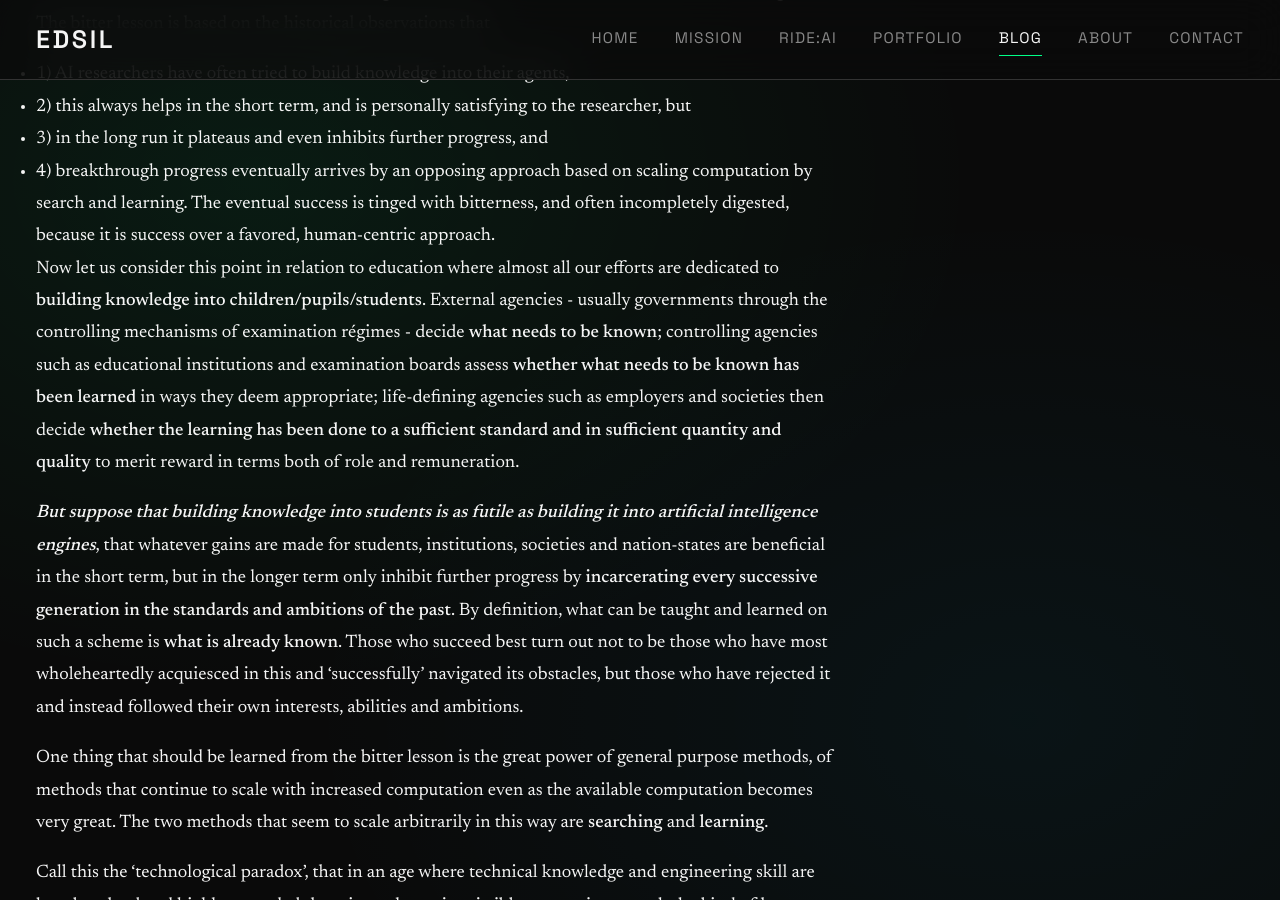
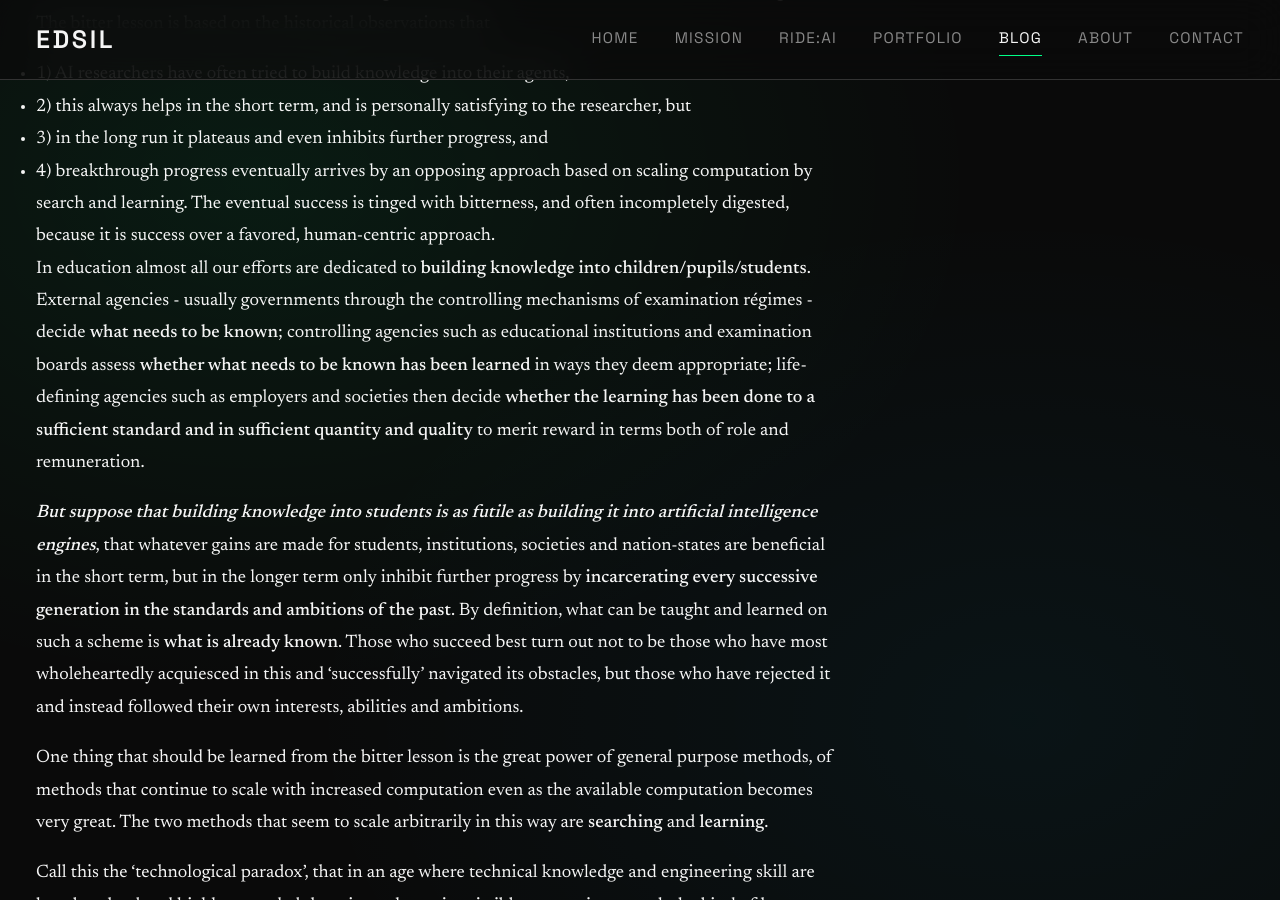
Before and after one commit to pudepiedj/edsil, a Jekyll site: the page built from _posts/2026-01-06-bitter-pill-I.md, in a window 1280 px wide and 900 px high, scrolled down 1341 px. Built offline with Jekyll 4.4.1, drawn with Linux system fonts in a browser that asks for light colours.

Commit message:
Blog Pill I update

```diff
--- a/_posts/2026-01-06-bitter-pill-I.md
+++ b/_posts/2026-01-06-bitter-pill-I.md
@@ -18,7 +18,8 @@ This is what he writes:
 - 4) breakthrough progress eventually arrives by an opposing approach based on scaling computation by search and learning.
 > The eventual success is tinged with bitterness, and often incompletely digested, because it is success over a favored, human-centric approach.
 
-Now let us consider this point in relation to education where almost all our efforts are dedicated to **building knowledge into children/pupils/students**. External agencies - usually governments through the controlling mechanisms of examination régimes - decide **what needs to be known**; controlling agencies such as educational institutions and examination boards assess **whether what needs to be known has been learned** in ways they deem appropriate; life-defining agencies such as employers and societies then decide **whether the learning has been done to a sufficient standard and in sufficient quantity and quality** to merit reward in terms both of role and remuneration.
+
+In education almost all our efforts are dedicated to **building knowledge into children/pupils/students**. External agencies - usually governments through the controlling mechanisms of examination régimes - decide **what needs to be known**; controlling agencies such as educational institutions and examination boards assess **whether what needs to be known has been learned** in ways they deem appropriate; life-defining agencies such as employers and societies then decide **whether the learning has been done to a sufficient standard and in sufficient quantity and quality** to merit reward in terms both of role and remuneration.
 
 ***But suppose that building knowledge into students is as futile as building it into artificial intelligence engines***, that whatever gains are made for students, institutions, societies and nation-states are beneficial in the short term, but in the longer term only inhibit further progress by **incarcerating every successive generation in the standards and ambitions of the past**. By definition, what can be taught and learned on such a scheme is **what is already known**. Those who succeed best turn out not to be those who have most wholeheartedly acquiesced in this and 'successfully' navigated its obstacles, but those who have rejected it and instead followed their own interests, abilities and ambitions.
 
```
